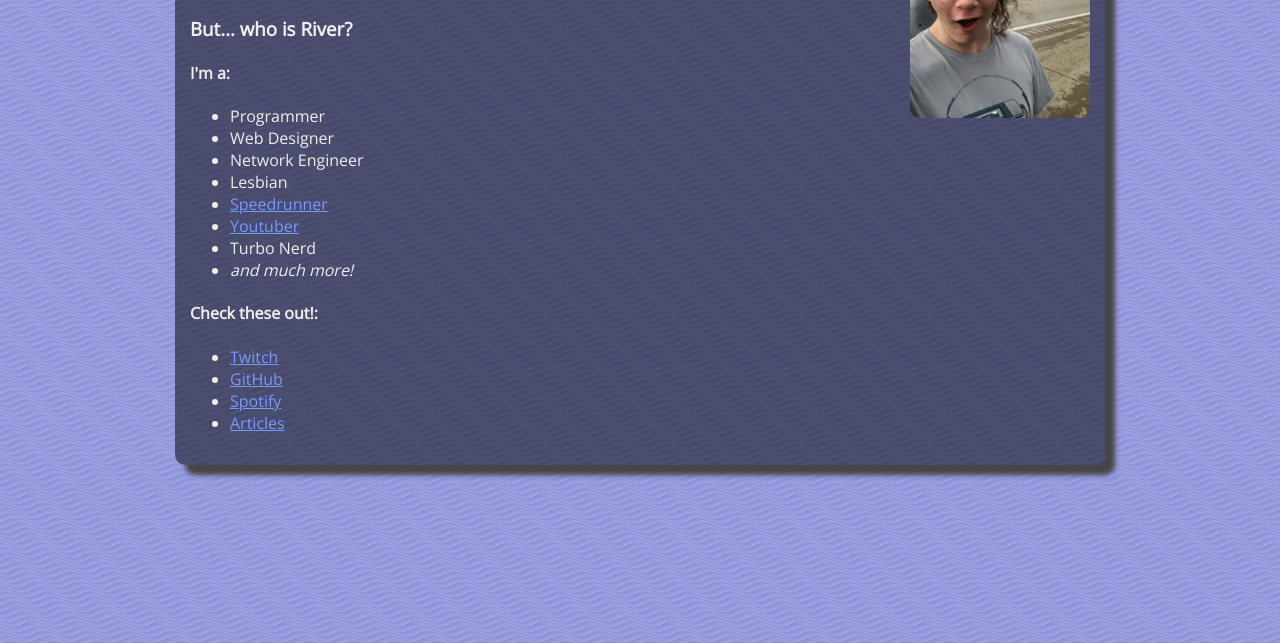
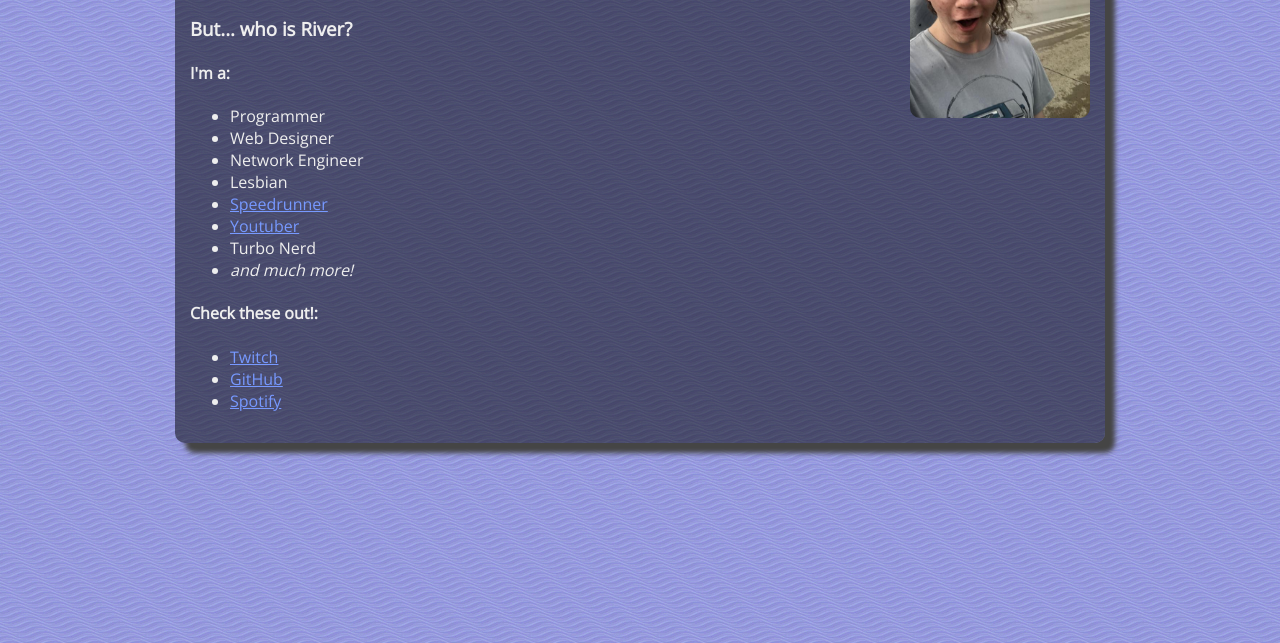
Before and after one commit to Scooter480/Scooter480.github.io, a plain HTML site: page index.html in a window 1280 px wide. Shown: the part 157-800 px from the top of the page. Drawn offline with nearby package versions, Linux system fonts and the light colour scheme.

Commit message:
removed articles from main page

```diff
--- a/index.html
+++ b/index.html
@@ -32,7 +32,6 @@
 				<li><a href="https://twitch.tv/scooter240">Twitch</a></li>
 				<li><a href="http://github.com/scooter480">GitHub</a></li>
 				<li><a href="https://open.spotify.com/user/scooter240?si=ea4ecc6d46cc496c">Spotify</a></li>
-				<li><a href="articles">Articles</a></li>
 			</ul>
 		</div>
 	</body>
```
